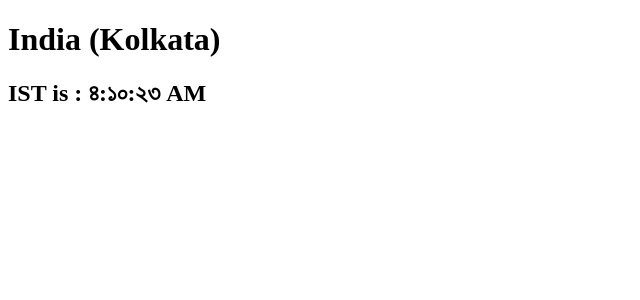
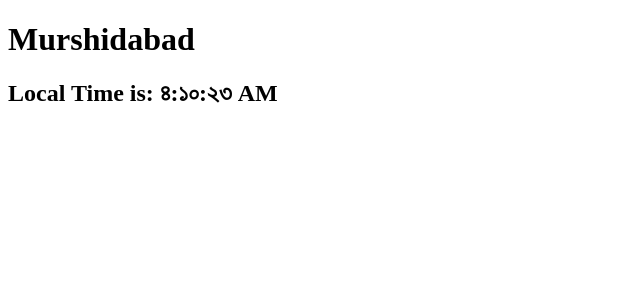
Before and after one commit to farhad06/ownreactapp, a React (Create React App) app: page / in a window 1280 px wide. Shown: the top 300 px of the page, without its empty margins (0-640 px from the left). Built offline with nearby package versions, Linux system fonts and the light colour scheme.

Commit message:
some change

```diff
--- a/src/index.js
+++ b/src/index.js
@@ -43,3 +43,15 @@ function Timeset({ local }) {
 Reactdom.render(<Timeset local="bn-BD" />, document.getElementById("root"));
 /* In a function the total function is called react component and return parts is called element */
 // class component
+class Clock extends React.Component {
+  render() {
+    const { locale } = this.props;
+    return (
+      <div>
+        <h1>Murshidabad</h1>
+        <h2>Local Time is: {new Date().toLocaleTimeString(locale)}</h2>
+      </div>
+    );
+  }
+}
+Reactdom.render(<Clock locale="bn-BD" />, document.getElementById("root"));
```
Also changed, not shown: 1 other file (tests, documents, lock files or other folders).
